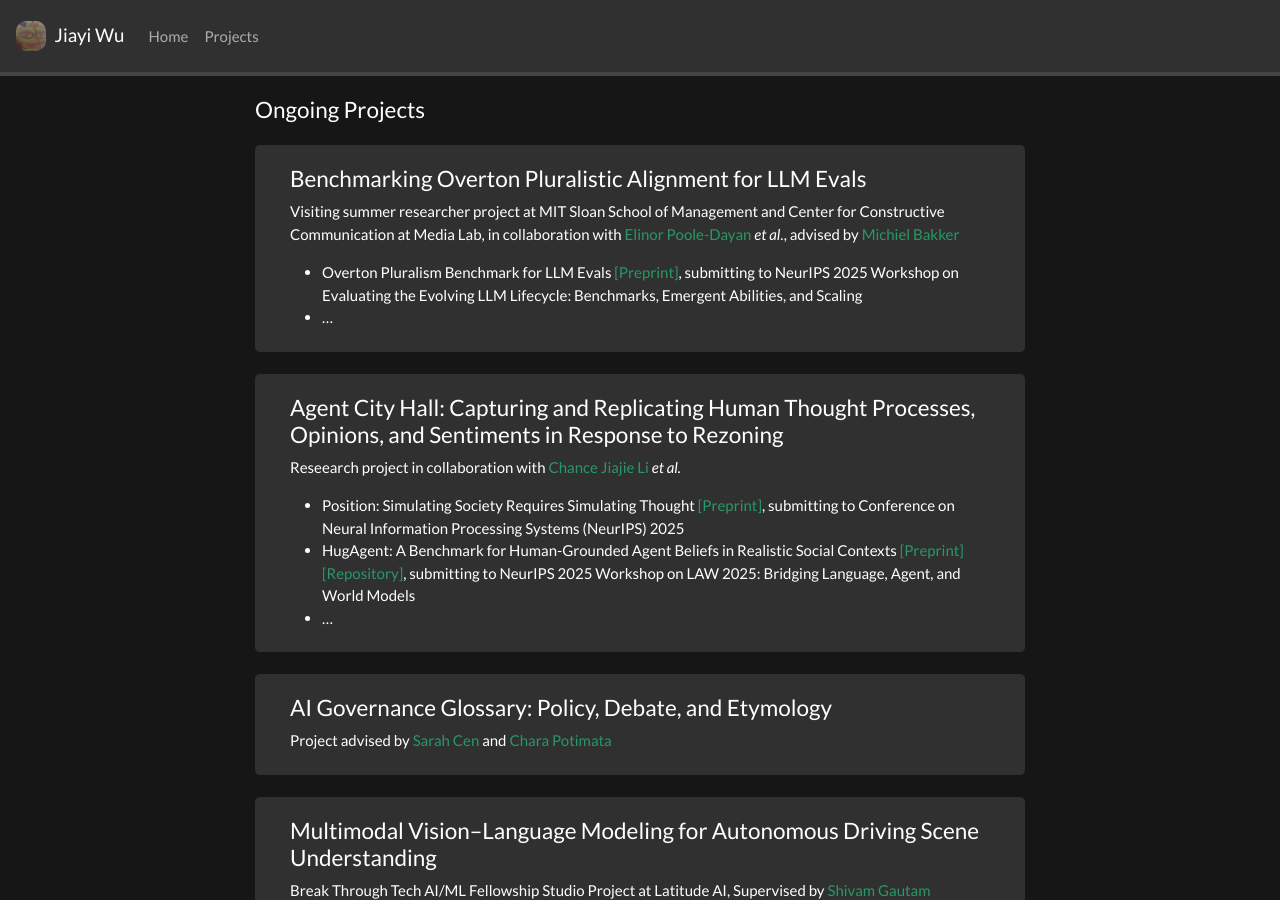
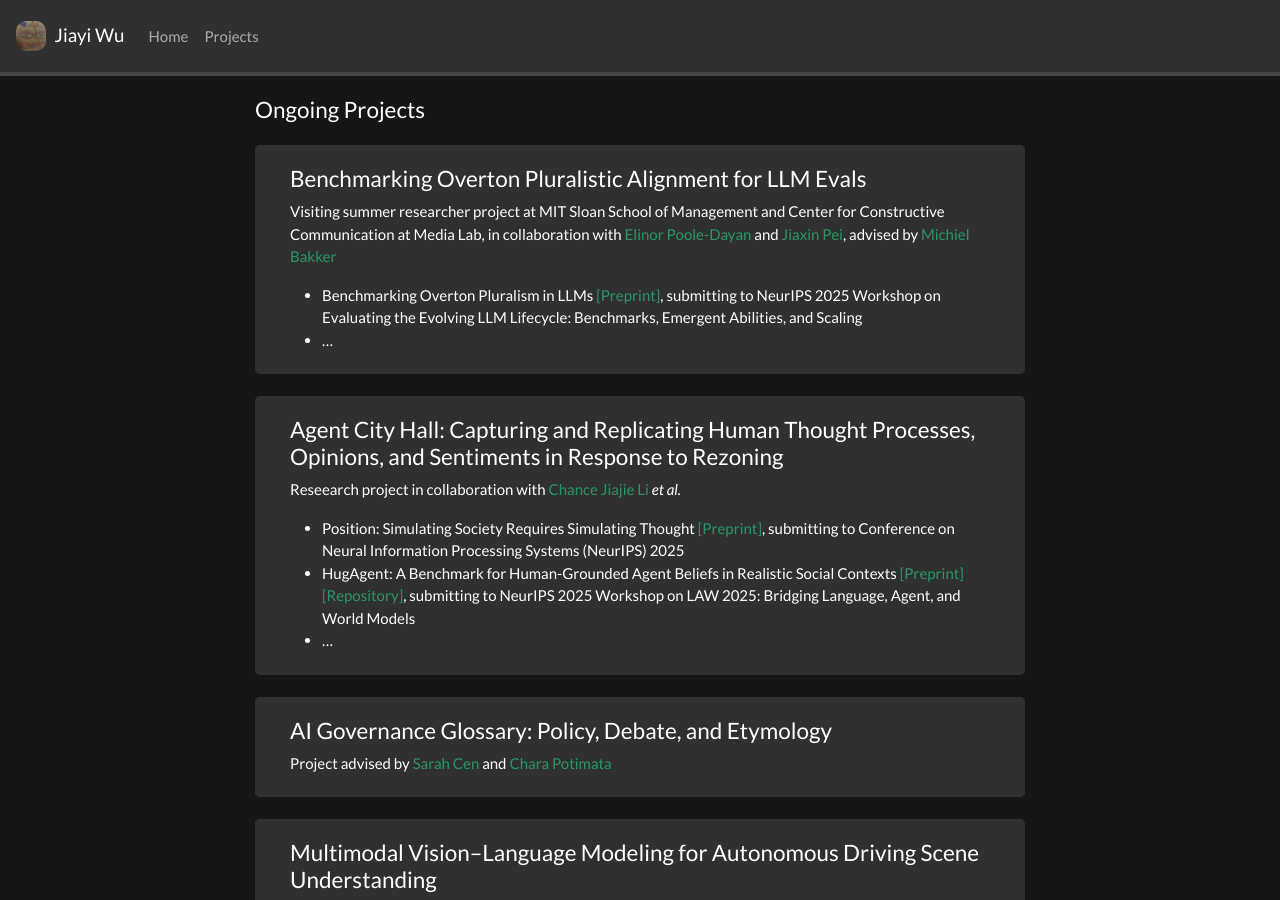
Before and after one commit to jiayiw005/jiayiw005.github.io, a Jekyll site: the page built from _pages/projects.md, in a window 1280 px wide and 900 px high. Built offline with Jekyll 4.4.1, drawn with Linux system fonts in a browser that asks for light colours; nearby versions of some CDN libraries; a style sheet for code colours, icons or effects is not loaded.

Commit message:
updated title

```diff
--- a/_pages/projects.md
+++ b/_pages/projects.md
@@ -36,9 +36,9 @@ iframe {
 <div class="col-md-12 col-sm-12">
 <h4>Benchmarking Overton Pluralistic Alignment for LLM Evals</h4>
 
-Visiting summer researcher project at MIT Sloan School of Management and Center for Constructive Communication at Media Lab, in collaboration with [Elinor Poole-Dayan](https://elinorp-d.github.io/) *et al.*, advised by [Michiel Bakker](https://miba.dev/)
+Visiting summer researcher project at MIT Sloan School of Management and Center for Constructive Communication at Media Lab, in collaboration with [Elinor Poole-Dayan](https://elinorp-d.github.io/) and [Jiaxin Pei](https://jiaxin-pei.github.io/), advised by [Michiel Bakker](https://miba.dev/)
 
-- Overton Pluralism Benchmark for LLM Evals [[Preprint]](), submitting to NeurIPS 2025 Workshop on Evaluating the Evolving LLM Lifecycle: Benchmarks, Emergent Abilities, and Scaling
+- Benchmarking Overton Pluralism in LLMs [[Preprint]](), submitting to NeurIPS 2025 Workshop on Evaluating the Evolving LLM Lifecycle: Benchmarks, Emergent Abilities, and Scaling
 - ...
 </div>
 </div>
```
Also changed, not shown: _pages/home.md (+1 -1 lines).
